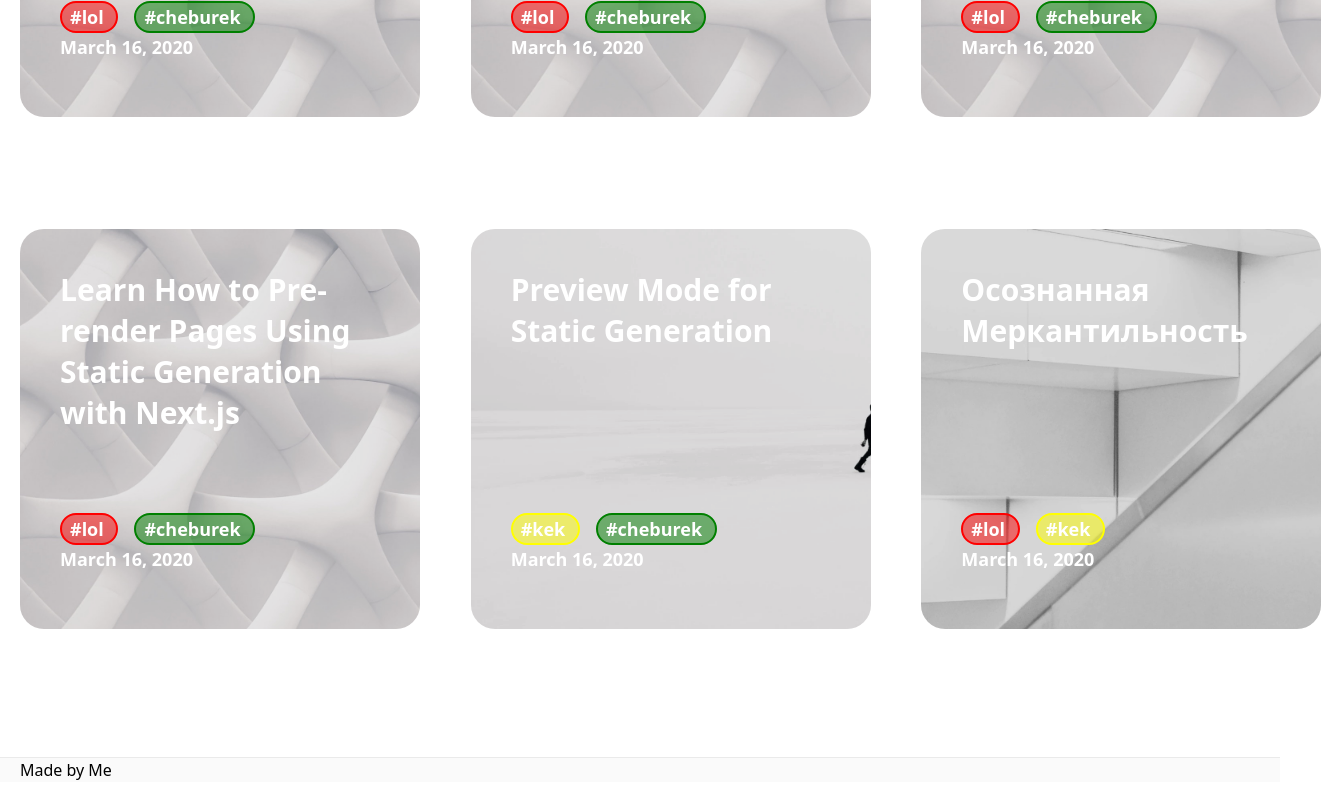
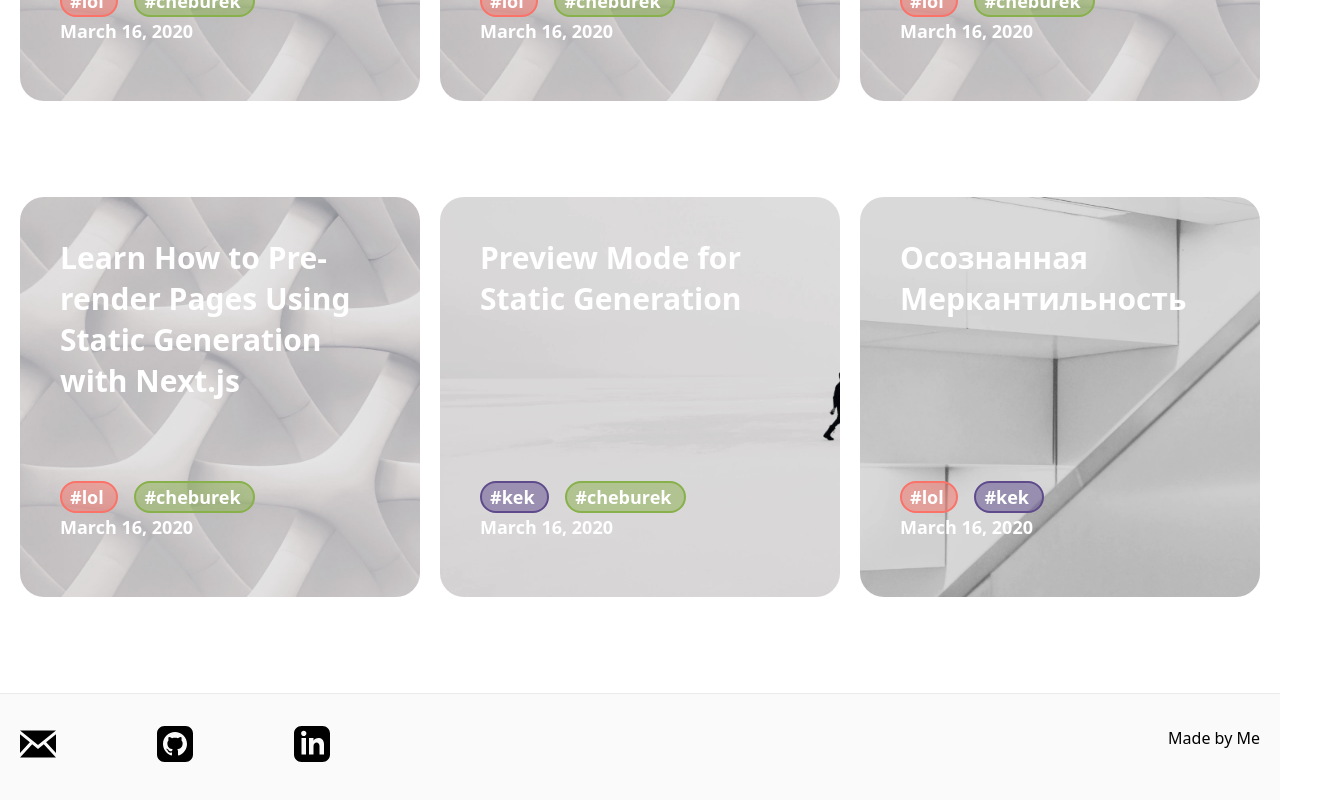
Before and after one commit to Caramel-Pudding/blog, a Next.js app: page / in a window 1280 px wide. Shown: the part 1942-2742 px from the top of the page, 1321 px wide, since content can reach past the window. Built offline with nearby package versions, Linux system fonts and the light colour scheme.

Commit message:
Yet another layout fuckery

```diff
--- a/src/components/footer.tsx
+++ b/src/components/footer.tsx
@@ -1,12 +1,16 @@
 import { memo, FC } from "react";
 import cn from "classnames";
 import { Container } from "@/components/container";
+import { Socials } from "./socials";
 
 export const Footer: FC = memo(() => {
   return (
     <footer className={cn("bg-accent-1", "border-t", "border-accent-2")}>
       <Container>
-        <div>Made by Me</div>
+        <section className={cn("flex", "justify-between", "py-8")}>
+          <Socials />
+          <div>Made by Me</div>
+        </section>
       </Container>
     </footer>
   );
--- a/src/components/layout.tsx
+++ b/src/components/layout.tsx
@@ -1,14 +1,12 @@
 import { memo, FC } from "react";
 import { Footer } from "@/components/footer";
 import { Meta } from "@/components/meta";
-import { Socials } from "./socials";
 
 export const Layout: FC = memo(({ children }) => {
   return (
     <>
       <Meta />
       <div className="min-h-screen">
-        <Socials />
         <main>{children}</main>
       </div>
       <Footer />
--- a/src/components/more-stories.tsx
+++ b/src/components/more-stories/index.tsx
@@ -2,6 +2,8 @@ import { memo, FC } from "react";
 import cn from "classnames";
 import { IPost } from "@/types/post";
 import { PostPreview } from "@/components/post-preview";
+
+import styles from "./styles.module.css";
 
 interface IMoreStoriesProps {
   readonly posts: IPost[];
@@ -14,15 +16,11 @@ export const MoreStories: FC<IMoreStoriesProps> = memo(
     return (
       <section
         className={cn(
-          "grid",
-          "grid-cols-1",
-          "md:grid-cols-2",
-          "xl:grid-cols-3",
-          "md:gap-x-16",
-          "xl:gap-x-28",
-          "gap-y-20",
-          "xl:gap-y-28",
-          "mb-32"
+          "flex",
+          "flex-wrap",
+          "justify-center",
+          "lg:justify-between",
+          styles.posts
         )}
       >
         {posts.map((post) => (
--- /dev/null
+++ b/src/components/more-stories/styles.module.css
@@ -0,0 +1,3 @@
+.posts article {
+  @apply mb-8 md:mb-16 lg:mb-20 xl:mb-24;
+}
--- a/src/components/post-preview/index.tsx
+++ b/src/components/post-preview/index.tsx
@@ -18,7 +18,7 @@ export const PostPreview: FC<IPostPreviewProps> = memo(
     const { title, coverImage, date, slug, tags } = post;
     return (
       <Link as={`/posts/${slug}`} href="/posts/[slug]">
-        <a aria-label={title}>
+        <a aria-label={title} className={cn("contents")}>
           <article
             className={cn(
               "rounded-3xl",
--- a/src/components/socials.tsx
+++ b/src/components/socials.tsx
@@ -4,7 +4,7 @@ import cn from "classnames";
 import { myMail, myGitHub, myLinkedIn } from "@/consts/adresses";
 
 export const Socials: React.FC = memo(() => (
-  <section className={cn("flex", "flex-col", "fixed", "left-12")}>
+  <section className={cn("w-1/4", "flex", "justify-between")}>
     <a href={`mailto:${myMail}`}>
       <Image
         alt="e-mail"
--- a/tailwind.config.js
+++ b/tailwind.config.js
@@ -19,9 +19,9 @@ module.exports = {
   theme: {
     extend: {
       colors: {
-        "#lol": "red",
-        "#kek": "yellow",
-        "#cheburek": "green",
+        "#lol": "#FA7268",
+        "#kek": "#5F4B8B",
+        "#cheburek": "#88b04b",
         "accent-1": "#FAFAFA",
         "accent-2": "#EAEAEA",
         "accent-7": "#333",
```
